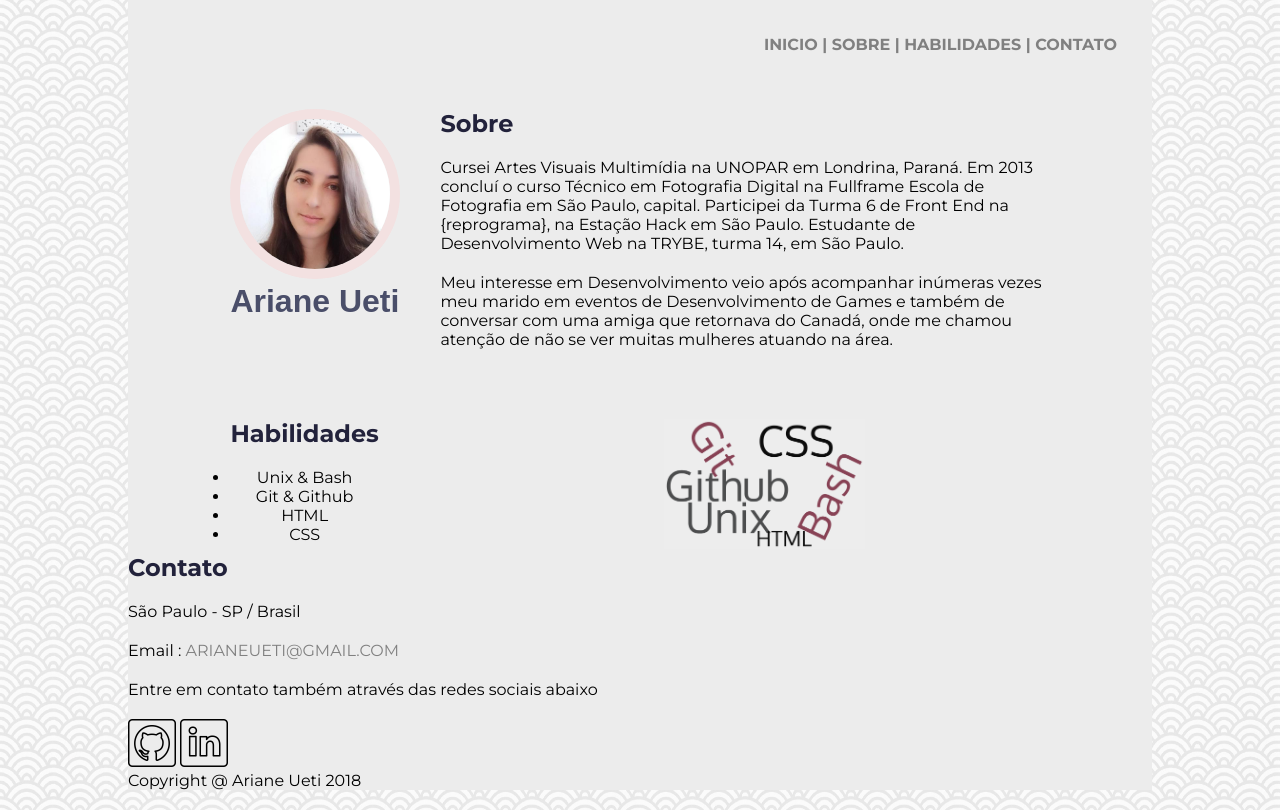
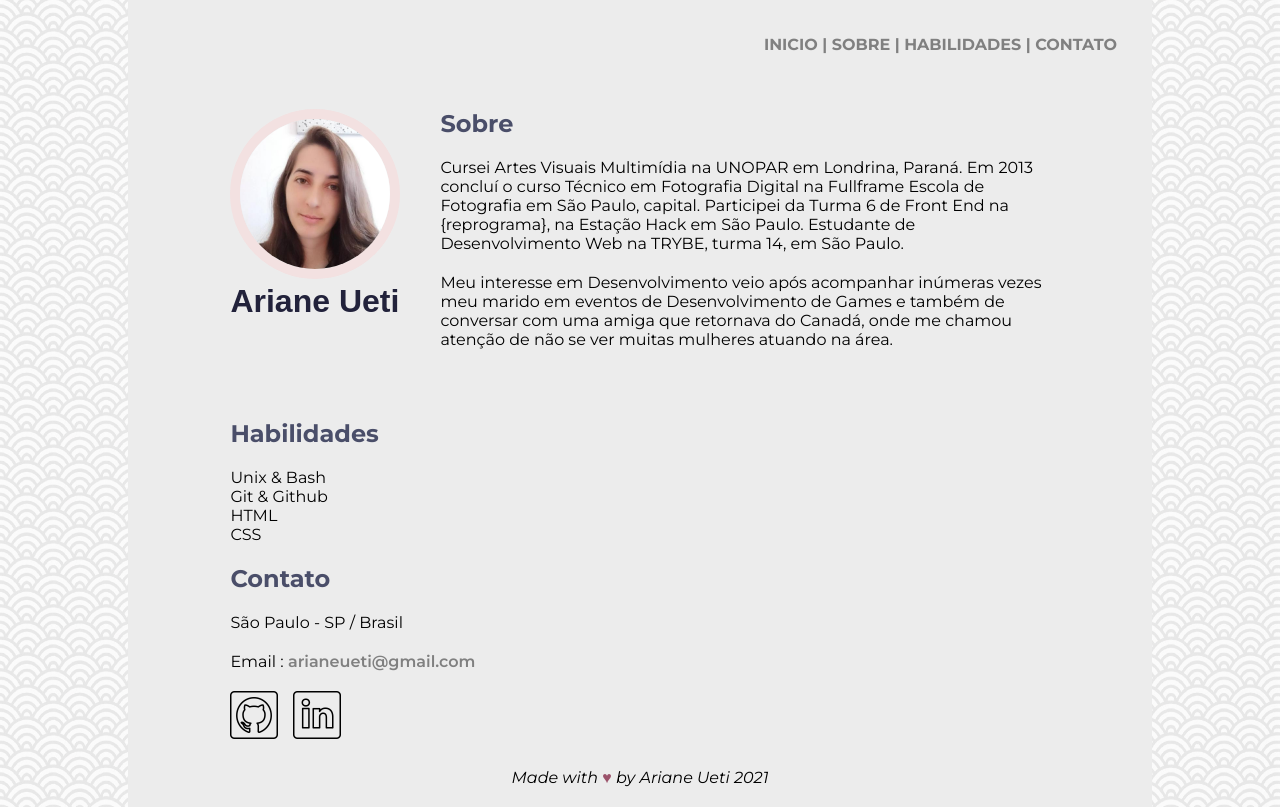
Before and after one commit to uetiari/uetiari.github.io, a plain HTML site: page index.html in a window 1280 px wide. Drawn offline with Linux system fonts and the light colour scheme.

Commit message:
Adicionado footer

```diff
--- a/index.html
+++ b/index.html
@@ -49,9 +49,9 @@
                     <li class="skills_item">CSS</li>
                 </ul>
             </div>
-            <div class="skills_img">
+            <!-- <div class="skills_img">
                 <img class="wordcloud" src="assets/img/wordcloud2.png" alt="Habilidades">
-            </div>
+            </div> -->
         </div>
 
         <!-- <div class="portfolio">
@@ -112,25 +112,25 @@
                 </div>
             </div>
         </div> -->
+
         <div class="contact">
             <h2>Contato</h2>
             <p>São Paulo - SP / Brasil</p>
             <p>Email : <a href="mailto:arianeueti@gmail.com" target="_blank">arianeueti@gmail.com </a></p>
-
-        <p>Entre em contato também através das redes sociais abaixo</p>
             <div class="social">
                 <a href="https://github.com/uetiari" target="_blank">
-                <img src="assets/img/github-icon.png" alt="GitHub">
+                    <img class="social_img" src="assets/img/github-icon.png" alt="GitHub">
                 </a>
                 <a href="https://www.linkedin.com/in/ariane-ueti/" target="_blank">
-                <img src="assets/img/linkedin-icon.png" alt="LinkedIn">
+                    <img class="social_img" src="assets/img/linkedin-icon.png" alt="LinkedIn">
                 </a>
             </div>
         </div>
+
         <div class="footer">
-        <p>Copyright @ Ariane Ueti 2018 </p>
+        <em><p>Made with <span class="heart">&#9829;</span> by Ariane Ueti 2021 </p></em>
+
         </div>
-
     </div>
 </body>
 
--- a/style.css
+++ b/style.css
@@ -41,10 +41,6 @@ a:hover {
   color: #9b526a;
 }
 
-ul, ol {
-
-}
-
 .container {
   width: 80%;
   margin: auto;
@@ -52,17 +48,21 @@ ul, ol {
 }
 
 h1 {
-  color: #4a4e69ff;
+  color: #22223bff;
   font-family: Arial, Helvetica, sans-serif;
   font-weight: bold;
 }
 
 h2 {
-  color: #22223bff;
+  color: #4a4e69ff;
   margin-bottom: 20px;
 }
 p {
   margin-bottom: 20px;
+}
+
+ul {
+list-style: none;
 }
 
 .menu{
@@ -73,7 +73,7 @@ p {
   align-items: center;
   }
 
-.profile {
+.profile, .contact, .footer{
   width: 80%;
   display: flex;
   margin: auto;
@@ -98,7 +98,7 @@ p {
   width: 80%;
   margin: auto;
   display: flex;
-  text-align: center;
+  text-align: left;
   margin-top: 50px;
 
 }
@@ -108,3 +108,30 @@ p {
   margin-left: 100px;
   margin-top: 0;
 }
+
+.contact {
+  flex-direction: column;
+}
+
+.contact a{
+  text-transform:lowercase;
+  font-weight: 600;
+}
+
+.social a{
+margin-right: 10px;
+}
+
+.social_img:hover{
+  background-color: #f3e1e1ff;
+}
+
+.footer{
+  justify-content: center;
+  margin-top: 25px;
+}
+
+.heart{
+  color: #9b526a;
+
+}
```
Lines whose indentation alone changed are shown as unchanged.
